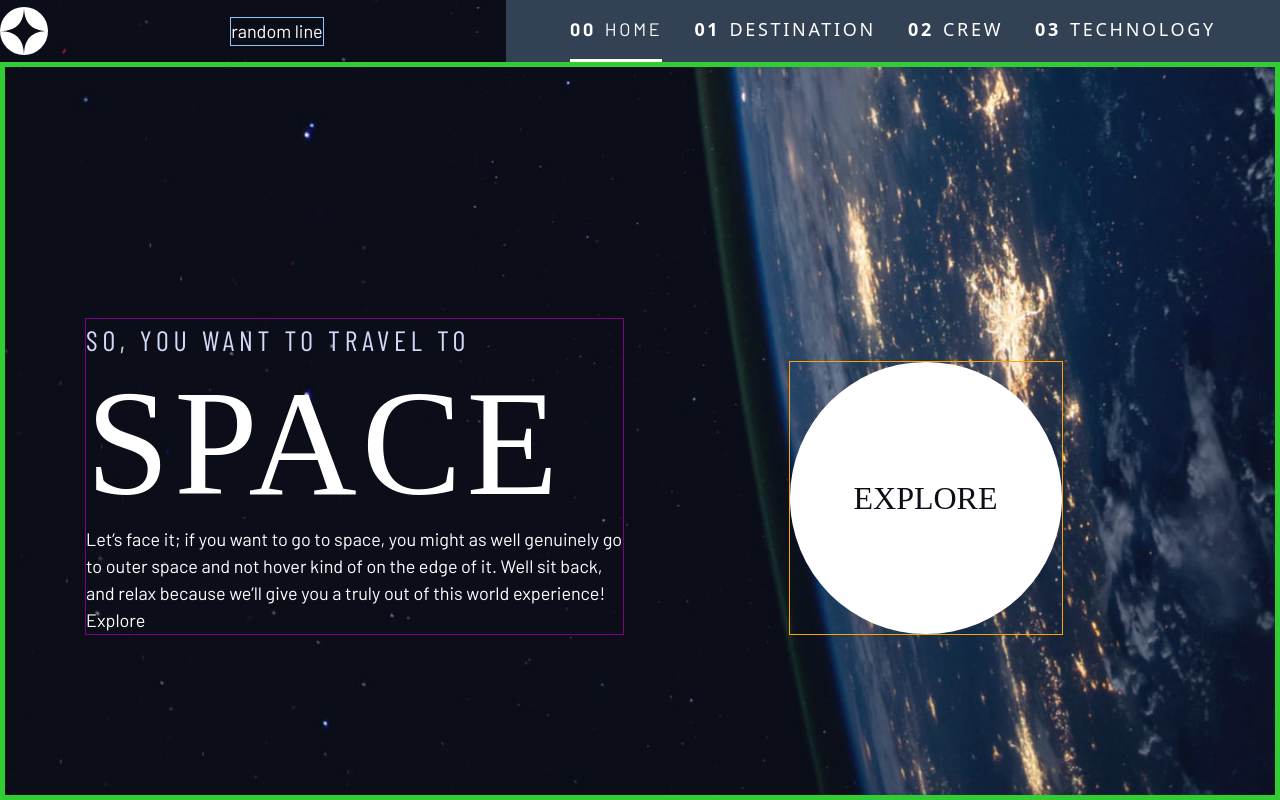
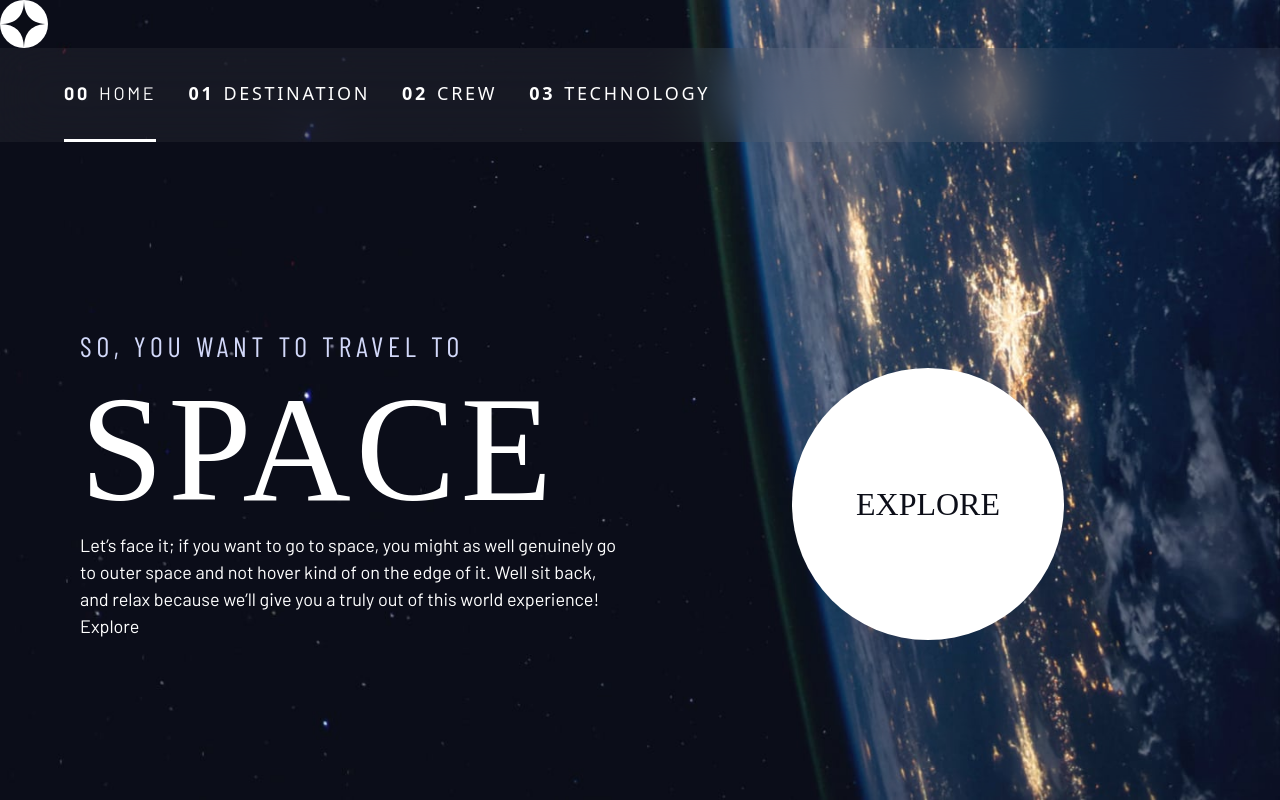
Before and after one commit to B1ack0ut1/frontendmentor-space-tourism-website, a Next.js app: page / in a window 1280 px wide. Built offline with nearby package versions, Linux system fonts and the light colour scheme; a web font is replaced by a local one.

Commit message:
Worked on Navigation component and css

```diff
--- a/src/app/components/Navigation.js
+++ b/src/app/components/Navigation.js
@@ -1,4 +1,5 @@
 "use client";
+import { useState } from "react";
 import Link from "next/link";
 import { usePathname } from "next/navigation";
 
@@ -6,9 +7,14 @@ const Navigation = () => {
   const pathname = usePathname();
 
   const isActive = (href) => pathname === href;
+  const [isNavOpen, setIsNavOpen] = useState(false);
+
+  const toggleNav = () => {
+    setIsNavOpen((isNavOpen) => !isNavOpen);
+  };
 
   return (
-    <header className="flex items-center justify-between">
+    <header>
       <div>
         <img
           className="w-10 h-10 md:w-12 md:h-12"
@@ -16,9 +22,23 @@ const Navigation = () => {
           alt="logo"
         />
       </div>
-      <div className="lg:border lg:border-blue-300">random line</div>
+      {/* <div className="lg:border lg:border-blue-300">random line</div> */}
+      <button
+        onClick={toggleNav}
+        className={`mobile-nav-toggle ${isNavOpen ? "open-nav" : ""}`}
+        aria-controls="primary-navigation"
+      >
+        <span className="sr-only" aria-expanded="false">
+          Menu
+        </span>
+      </button>
       <nav>
-        <menu className="hidden md:flex gap-8 px-16 primary-navigation underline-indicators bg-slate-700">
+        <menu
+          id="primary-navigation"
+          className={`gap-8 px-16 primary-navigation underline-indicators ${
+            isNavOpen ? "open-nav" : ""
+          }`}
+        >
           <li className={isActive("/") ? "active" : ""}>
             <Link href="/" className="uppercase text-white letter-spacing-2">
               <span>00</span>Home
--- a/src/app/globals.css
+++ b/src/app/globals.css
@@ -77,6 +77,7 @@ body {
   grid-template-rows: min-content 1fr;
   font-family: var(--ff-sans-normal);
   font-size: var(--fs-400);
+  overflow: hidden;
 }
 
 h1,
@@ -213,7 +214,6 @@ p {
   }
 
   .grid-container {
-    border: 5px solid limegreen;
     display: grid;
     text-align: center;
     place-items: center;
@@ -230,12 +230,10 @@ p {
         );
     }
     .grid-container > *:first-child {
-      border: 1px solid purple;
       grid-column: 2;
     }
 
     .grid-container > *:last-child {
-      border: 1px solid orange;
       grid-column: 3;
     }
   }
@@ -289,13 +287,68 @@ p {
     text-decoration: none;
   } */
 
+  .primary-navigation {
+    display: flex;
+    background-color: hsl(var(--clr-dark) / 0.95);
+  }
+
+  @supports (backdrop-filter: blur(1.5rem)) {
+    .primary-navigation {
+      background-color: hsl(var(--clr-white) / 0.05);
+      backdrop-filter: blur(1.5rem);
+    }
+  }
+
+  .mobile-nav-toggle {
+    display: none;
+  }
+
+  @media (max-width: 48rem) {
+    .primary-navigation {
+      flex-direction: column;
+      position: fixed;
+      inset: 0 0 0 20%;
+      z-index: 1000;
+      padding: min(20rem, 15vh) 2rem;
+      --underline-gap: 0.5rem;
+      transform: translateX(100%);
+      transition: transform 0.15s ease-in-out;
+    }
+
+    .primary-navigation.open-nav {
+      transform: translateX(0);
+    }
+
+    /* .primary-navigation.underline-indicators > .active {
+      border: 0;
+    } */
+
+    .mobile-nav-toggle {
+      display: block;
+      position: absolute;
+      z-index: 2000;
+      right: 1rem;
+      top: 2rem;
+      background: transparent;
+      background-image: url("/shared/icon-hamburger.svg");
+      background-repeat: no-repeat;
+      width: 1.5rem;
+      aspect-ratio: 1;
+      border: 0;
+    }
+
+    .mobile-nav-toggle.open-nav {
+      background-image: url("/shared/icon-close.svg");
+    }
+  }
+
   .primary-navigation a span {
     font-weight: 700;
     margin-right: 0.5em;
   }
 
   .underline-indicators > * {
-    padding: var(--underline-gap, 1rem) 0;
+    padding: var(--underline-gap, 2rem) 0;
     border-bottom: 0.2rem solid hsl(var(--clr-white) / 0);
   }
 
```
